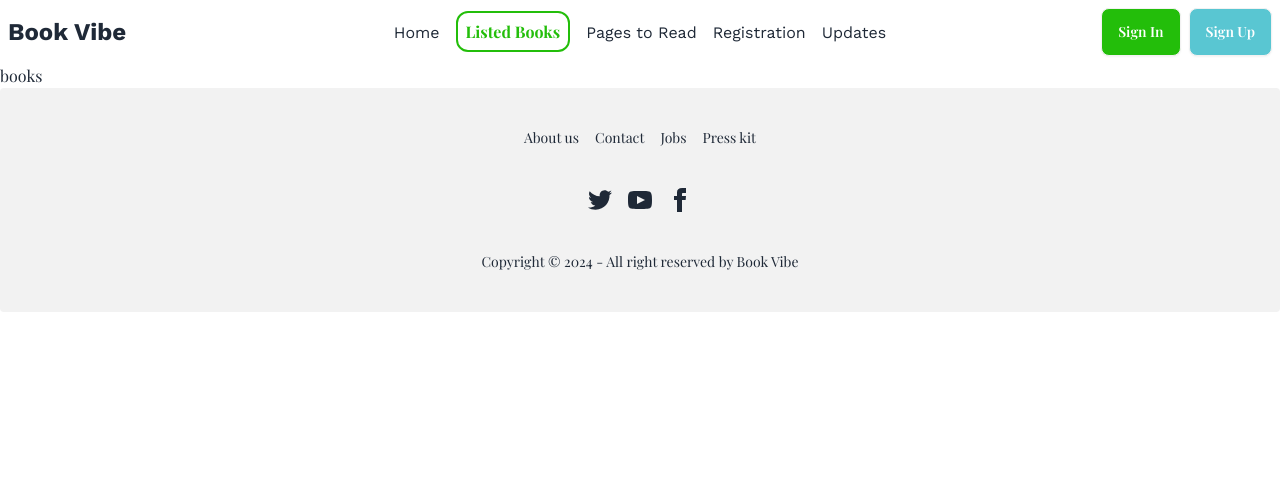
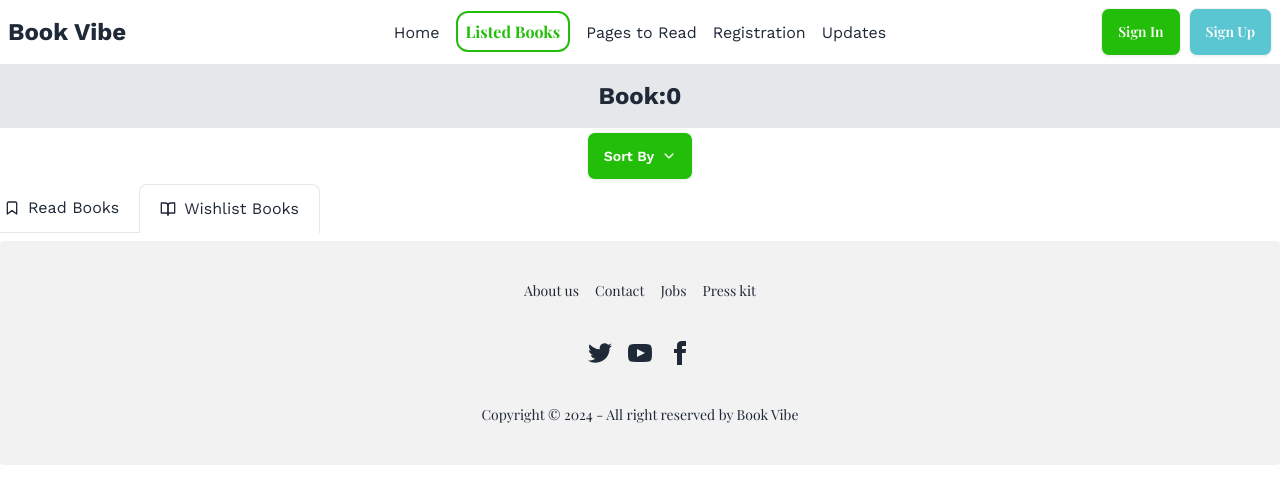
Before and after one commit to rafaulgoni/book-vibe, a React (Vite) app: page /books in a window 1280 px wide. Shown: the top 504 px of the page. Built offline with nearby package versions, Linux system fonts and the light colour scheme; a web font is replaced by a local one.

Commit message:
show book details

```diff
--- a/package.json
+++ b/package.json
@@ -16,6 +16,7 @@
     "react-dom": "^18.2.0",
     "react-icons": "^5.0.1",
     "react-router-dom": "^6.22.3",
+    "react-toastify": "^10.0.5",
     "sort-by": "^1.2.0"
   },
   "devDependencies": {
--- /dev/null
+++ b/src/components/AddCard.jsx
@@ -0,0 +1,35 @@
+import { CiLocationOn } from "react-icons/ci";
+import { CgProfile } from "react-icons/cg";
+import { MdOutlineFindInPage } from "react-icons/md";
+
+const AddCard = ({ addBooks }) => {
+    const { bookName, tags, category, rating, yearOfPublishing, image, author, totalPages, publisher } = addBooks
+
+    return (
+        <div className="card lg:card-side bg-base-100 shadow-xl">
+            <figure><img className="w-48" src={image} alt="Album" /></figure>
+            <div className="card-body">
+                <h2 className="card-title">{bookName}</h2>
+                <p className=" font-family">By:{author}</p>
+                <div className="font-family lg:flex gap-2">
+                    <button className="font-bold">tags:</button>
+                    <button className=" text-[#23BE0A] p-1">{tags[0]}</button>
+                    <button className=" text-[#23BE0A] p-1">{tags[1]}</button>
+                    <button className=" flex justify-center items-center"><CiLocationOn></CiLocationOn>Year of Publishing: {yearOfPublishing}</button>
+                </div>
+                <div className="lg:flex gap-2">
+                    <button className="flex justify-center items-center font-family"><CgProfile></CgProfile>Publisher: {publisher}</button>
+                    <button className="flex justify-center items-center font-family"><MdOutlineFindInPage></MdOutlineFindInPage>Pages: {totalPages}</button>
+                </div>
+                <hr />
+                <div className="card-actions">
+                    <button className="btn bg-[#328EFF] text-white rounded-3xl font-family">Category: {category}</button>
+                    <button className="btn bg-[#FFAC33] text-white rounded-3xl font-family">Rating: {rating}</button>
+                    <button className="btn bg-[#23BE0A] text-white rounded-3xl font-family">View Details</button>
+                </div>
+            </div>
+        </div>
+    );
+};
+
+export default AddCard;
--- a/src/components/Books/Books.jsx
+++ b/src/components/Books/Books.jsx
@@ -1,10 +1,68 @@
-
+import { useEffect, useState } from "react";
+import { useLoaderData } from "react-router-dom";
+import { getBookSave } from "../localStorage";
+import AddCard from "../AddCard";
+import { IoIosArrowDown } from "react-icons/io";
 
 const Books = () => {
+    const books = useLoaderData();
+    const [addBooks, setAddBooks] = useState([]);
+
+    useEffect(() => {
+        const storeId = getBookSave();
+        if (books.length > 0) {
+            const addBook = [];
+            for (const id of storeId) {
+                const book = books.find(book => book.bookId === id);
+                if (book) {
+                    addBook.push(book)
+                }
+            }
+            setAddBooks(addBook)
+        }
+    }, [books])
     return (
-        <div>
-            <h1>books</h1>
-        </div>
+        <section>
+            <div className="text-center p-4 bg-gray-200">
+                <h1 className="text-2xl font-bold font-family">
+                    Book:{addBooks.length}
+                </h1>
+            </div>
+            <div className="text-center">
+                <details className="dropdown">
+                    <summary className="m-1 btn bg-[#23BE0A] font-family text-white">Sort By <IoIosArrowDown></IoIosArrowDown></summary>
+                    <ul className="p-2 shadow menu dropdown-content z-[1] bg-base-100 rounded-box w-52">
+                        <li className="font-family"><a>Number of pages</a></li>
+                        <li className="font-family"><a>publisher year</a></li>
+                        <li className="font-family"><a>Rating</a></li>
+                    </ul>
+                </details>
+            </div>
+            <div>
+                <div className="flex items-center -mx-4 overflow-x-auto overflow-y-hidden flex-nowrap dark:bg-gray-100 dark:text-gray-800 mb-2">
+                    <a rel="noopener noreferrer" href="#" className="flex items-center flex-shrink-0 px-5 py-3 space-x-2 border-b dark:border-gray-600 dark:text-gray-600">
+                        <svg xmlns="http://www.w3.org/2000/svg" viewBox="0 0 24 24" fill="none" stroke="currentColor" strokeWidth="2" strokeLinecap="round" strokeLinejoin="round" className="w-4 h-4">
+                            <path d="M19 21l-7-5-7 5V5a2 2 0 0 1 2-2h10a2 2 0 0 1 2 2z"></path>
+                        </svg>
+                        <span className="font-family">Read Books</span>
+                    </a>
+                    <a rel="noopener noreferrer" href="#" className="flex items-center flex-shrink-0 px-5 py-3 space-x-2 border border-b-0 rounded-t-lg dark:border-gray-600 dark:text-gray-900">
+                        <svg xmlns="http://www.w3.org/2000/svg" viewBox="0 0 24 24" fill="none" stroke="currentColor" strokeWidth="2" strokeLinecap="round" strokeLinejoin="round" className="w-4 h-4">
+                            <path d="M2 3h6a4 4 0 0 1 4 4v14a3 3 0 0 0-3-3H2z"></path>
+                            <path d="M22 3h-6a4 4 0 0 0-4 4v14a3 3 0 0 1 3-3h7z"></path>
+                        </svg>
+                        <span className="font-family">Wishlist Books</span>
+                    </a>
+                </div>
+            </div>
+            <div className="space-y-3">
+                {
+                    addBooks.map(addBooks => (
+                        <AddCard key={addBooks.bookId} addBooks={addBooks}></AddCard>
+                    ))
+                }
+            </div>
+        </section>
     );
 };
 
--- a/src/components/Details/Details.jsx
+++ b/src/components/Details/Details.jsx
@@ -1,10 +1,18 @@
-import { useLoaderData, useParams } from "react-router-dom";
+import { Link, useLoaderData, useParams } from "react-router-dom";
+import { bookSave } from "../localStorage";
+import { ToastContainer, toast } from 'react-toastify';
+import 'react-toastify/dist/ReactToastify.css';
 
 const Details = () => {
   const details = useLoaderData();
   const { bookId } = useParams();
   const idInt = parseInt(bookId)
   const bookDetails = details.find(bookDetails => bookDetails.bookId === idInt);
+
+  const storeBook =()=>{
+    bookSave(idInt);
+    toast("Wow so easy !");
+  }
 
   return (
     <div className=" mt-10 lg:mb-52 mb-10 w-full">
@@ -34,11 +42,12 @@ const Details = () => {
               <h1 className="font-family">Rating:<samp className="lg:ml-24 font-bold">{bookDetails.rating}</samp></h1>
           </div>
           <div className="card-actions">
-            <button className="btn text-white bg-[#23BE0A]">Read</button>
-            <button className="btn text-white bg-[#59C6D2]">Wishlist</button>
+            <Link to='/books'><button onClick={storeBook} className="btn text-white bg-[#23BE0A]">Read</button></Link>
+            <Link to='/books'><button onClick={storeBook} className="btn text-white bg-[#59C6D2]">Wishlist</button></Link>
           </div>
         </div>
       </div>
+      <ToastContainer />
     </div>
   );
 };
--- /dev/null
+++ b/src/components/localStorage.js
@@ -0,0 +1,19 @@
+
+const getBookSave = () => {
+    const bookStore = localStorage.getItem('book-store');
+    if (bookStore) {
+        return JSON.parse(bookStore);
+    }
+    return [];
+}
+
+const bookSave = id => {
+    const booksStore = getBookSave();
+    const exists = booksStore.find(book => book === id);
+    if (!exists) {
+        booksStore.push(id);
+        localStorage.setItem('book-store', JSON.stringify(booksStore));
+    }
+}
+
+export { getBookSave, bookSave };
--- a/src/main.jsx
+++ b/src/main.jsx
@@ -28,6 +28,7 @@ const router = createBrowserRouter([
     {
       path: '/books',
       element: <Books></Books>,
+      loader: () => fetch('/FakeCard.json')
     },
     {
       path: '/pages',
```
Also changed, not shown: 1 other file (tests, documents, lock files or other folders).
